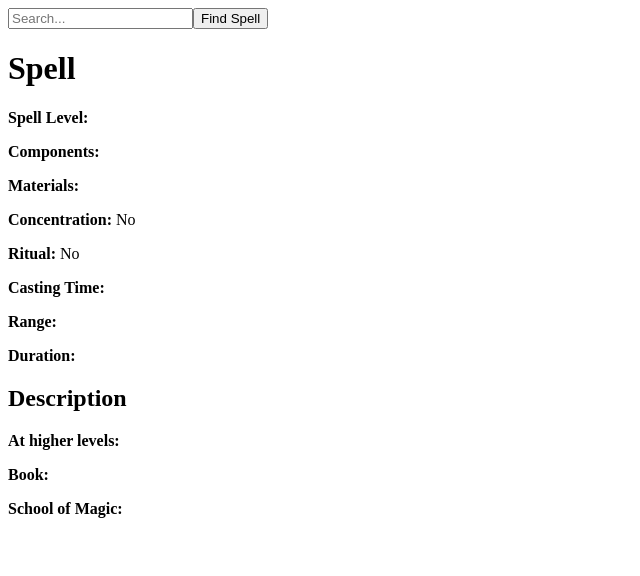
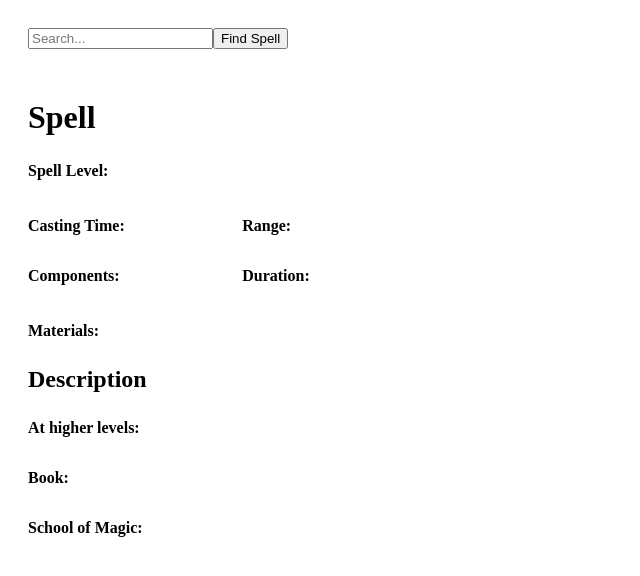
Before and after one commit to ladymicaela/dnd-spell-dashboard, a React app: page / in a window 1280 px wide. Shown: the whole page, without its empty margins (0-640 px from the left). Built offline with nearby package versions, Linux system fonts and the light colour scheme.

Commit message:
Style spell dashboard component

```diff
--- a/frontend/components/spell_dashboard.jsx
+++ b/frontend/components/spell_dashboard.jsx
@@ -1,5 +1,4 @@
 import React from 'react';
-
 
 class SpellDashboard extends React.Component {
 
@@ -89,39 +88,42 @@ class SpellDashboard extends React.Component {
         );
     }
 
-
     render() {
 
         const {inputVal, name, level, components, materials, concentration, ritual, castingTime, range, duration, higherLevel, page, school} = this.state;
 
         return (
             <div className="spell-dashboard-container">
+                <div className="spell-search">
                     <input type="text"
                         placeholder="Search..."
                         onChange={this.handleInput}
                         value={inputVal}
                     />
                     <button onClick={this.handleSearch}>Find Spell</button>
-                <div>{this.state.error}</div>
-                <div className="spell-dashaboard">
-                    <h1>{name}</h1>
+                    <div className="spell-errors">{this.state.error}</div>
+                </div>
+                <div className="spell-dashboard">
+                    <h1 className="spell-name">{name}</h1>
                     <div className="spell-requirements">
                         <p><b>Spell Level: </b>{level}</p>
+                        <div className="spell-info-header">
+                            <div className="spell-info">
+                                <p><b>Casting Time: </b>{castingTime} <i>{ritual ? `(ritual)` : ``}</i></p>
                                 <p><b>Components: </b>{components}</p>
+                            </div>
+                            <div className="spell-info">
+                                <p><b>Range: </b>{range}</p>
+                                <p><b>Duration: </b>{duration} <i>{concentration ? `(concentration)` : ``}</i></p>
+                            </div>
+                        </div>
                         <p><b>Materials: </b>{materials}</p>
-                        <p><b>Concentration: </b>{concentration ? `Yes` : `No`}</p>
-                        <p><b>Ritual: </b>{ritual ? `Yes` : `No`}</p>
                     </div>
-                    <div className="spell-stats">
-                        <p><b>Casting Time: </b>{castingTime}</p>
-                        <p><b>Range: </b>{range}</p>
-                        <p><b>Duration: </b>{duration}</p>
-                    </div>
-                    <h2>Description</h2>
+                    <h2 className="spell-description">Description</h2>
                     <div className="spell-description">
                         {this.renderDescription()}
+                        <p><b>At higher levels: </b>{higherLevel}</p>
                     </div>
-                    <p><b>At higher levels: </b>{higherLevel}</p>
                     <p><b>Book: </b>{page}</p>
                     <p><b>School of Magic: </b>{school}</p>
                 </div>
--- a/frontend/stylesheets/main.css
+++ b/frontend/stylesheets/main.css
@@ -0,0 +1,58 @@
+body {
+    padding: 20px;
+}
+
+.spell-dashboard-container {
+    display: flex;
+    flex-direction: column;
+}
+
+.spell-errors {
+    height: 20px;
+    color: red;
+    padding: 10px 0;
+}
+
+.spell-dashboard {
+    display: flex;
+    flex-direction: column;
+}
+
+.spell-name {
+    margin: 10px 0;
+}
+
+.spell-requirements {
+    display: flex;
+    flex-direction: column;
+    width: 50%;
+}
+
+.spell-info {
+    display: flex;
+    flex-direction: column;
+    margin: 5px 0;
+}
+
+.spell-info-header {
+    display: flex;
+}
+
+.spell-info:first-child {
+    width: 35%;
+    min-width: 165px;
+}
+
+.spell-info:last-child {
+    width: 65%;
+    justify-self: center;
+}
+
+.spell-description {
+    width: 75%;
+    text-align: justify;
+}
+
+h2.spell-description {
+    margin: 10px 0;
+}
--- a/index.html
+++ b/index.html
@@ -4,6 +4,7 @@
     <meta charset="UTF-8">
     <meta name="viewport" content="width=device-width, initial-scale=1.0">
     <script src="./dist/bundle.js"></script>
+    <link rel="stylesheet" href="./frontend/stylesheets/main.css" />
     <title>Spell Dashboard</title>
 </head>
 <body>
```
Also changed, not shown: frontend/stylesheets/spell_dashboard.css (deleted), 1 other file. Lines whose indentation alone changed are shown as unchanged.
